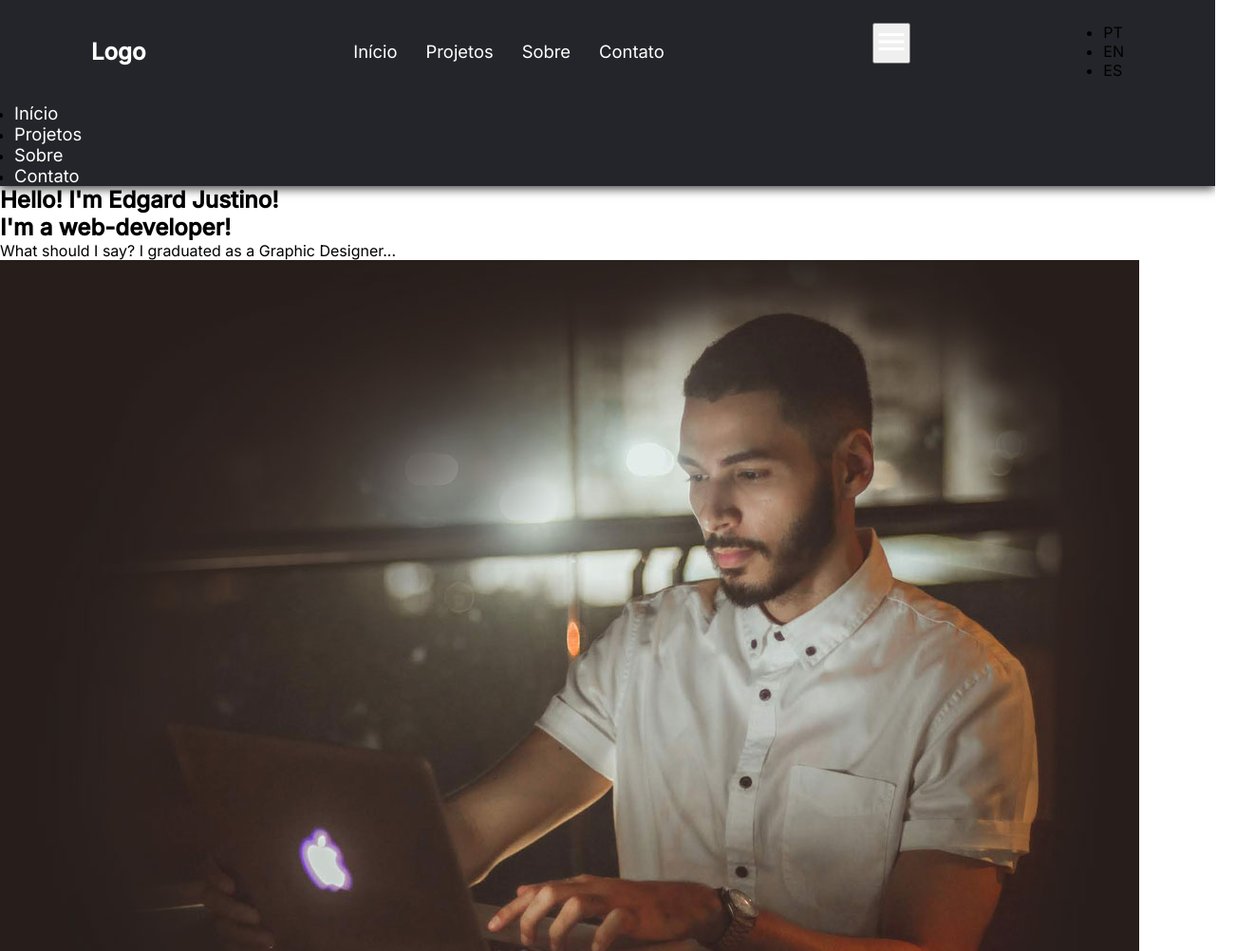
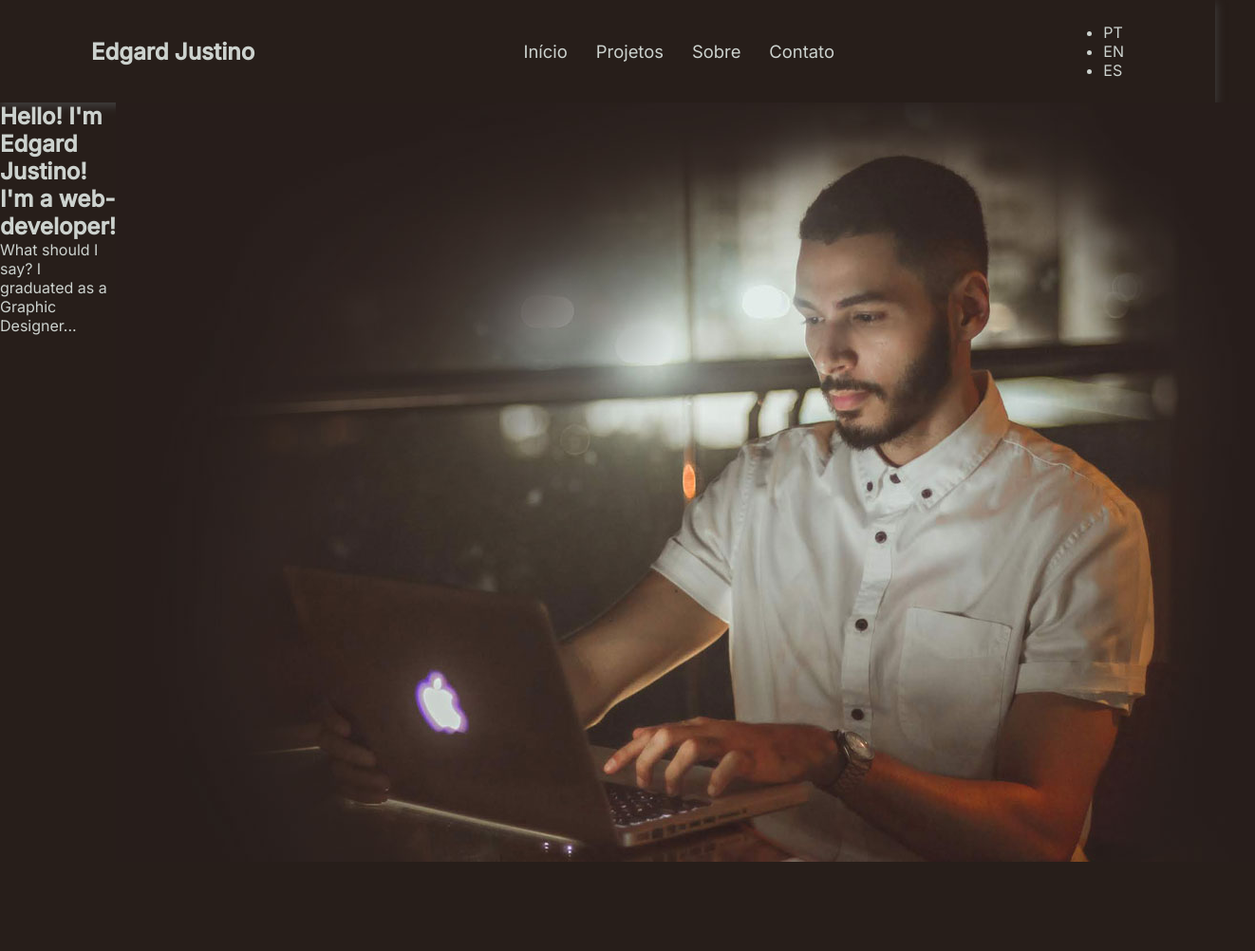
Before and after one commit to edgardjustino/portfolio, a plain HTML site: page index.html in a window 1280 px wide. Shown: the top 1002 px of the page at 95% size, 1322 px wide, since content can reach past the window. After the commit the page ends 912 px from the top, so only its background shows below. Drawn offline with Linux system fonts and the light colour scheme; a script that the page names is missing.

Commit message:
adding styles to top section

```diff
--- a/index.html
+++ b/index.html
@@ -11,7 +11,7 @@
     <header>
       <nav class="nav-bar">
         <div class="logo">
-          <h1>Logo</h1>
+          <h1>Edgard Justino</h1>
         </div>
 
         <div class="nav-list">
@@ -23,19 +23,21 @@
           </ul>
         </div>
 
+        <div class="languages">
+          <ul>
+            <li class="lang-options por">PT</li>
+            <li class="lang-options eng">EN</li>
+            <li class="lang-options esp">ES</li>
+          </ul>
+        </div>
+
         <div class="mobile-menu-icon">
           <button>
             <img class="icon" src="images/menu_white_36dp.svg" alt="" />
           </button>
         </div>
-        <div class="languages">
-          <ul>
-            <li>PT</li>
-            <li>EN</li>
-            <li>ES</li>
-          </ul>
-        </div>
       </nav>
+
       <div class="mobile-menu">
         <ul>
           <li class="nav-item"><a href="#" class="nav-link">Início</a></li>
@@ -45,6 +47,8 @@
         </ul>
       </div>
     </header>
+
+
     <section class="top-section">
       <div class="left-main">
         <h1 class="hi">Hello! I'm Edgard Justino!</h1>
--- a/style.css
+++ b/style.css
@@ -12,8 +12,13 @@
     --dark-color: #271e1a;
 }
 
+body {
+    background-color: var(--dark-color);
+    color: var(--bright-color);
+}
+
 header {
-    background-color: #24252a;
+    background-color: var(--dark-color);
     box-shadow: 0px 3px 10px #464646;
 }
 
@@ -29,7 +34,7 @@ header {
 }
 
 .logo h1 {
-    color: white;
+    color: var(--bright-color);
 }
 
 .nav-list {
@@ -50,5 +55,24 @@ header {
 .nav-link{
     text-decoration: none;
     font-size: 1.15rem;
-    color: white;
+    color: var(--bright-color);
 }
+
+li .lang-options {
+    list-style: none;
+}
+
+.mobile-menu-icon{
+    display: none;
+}
+
+.mobile-menu {
+    display: none;
+}
+
+/* Top Section */
+
+.top-section {
+    display: flex;
+
+}
```
